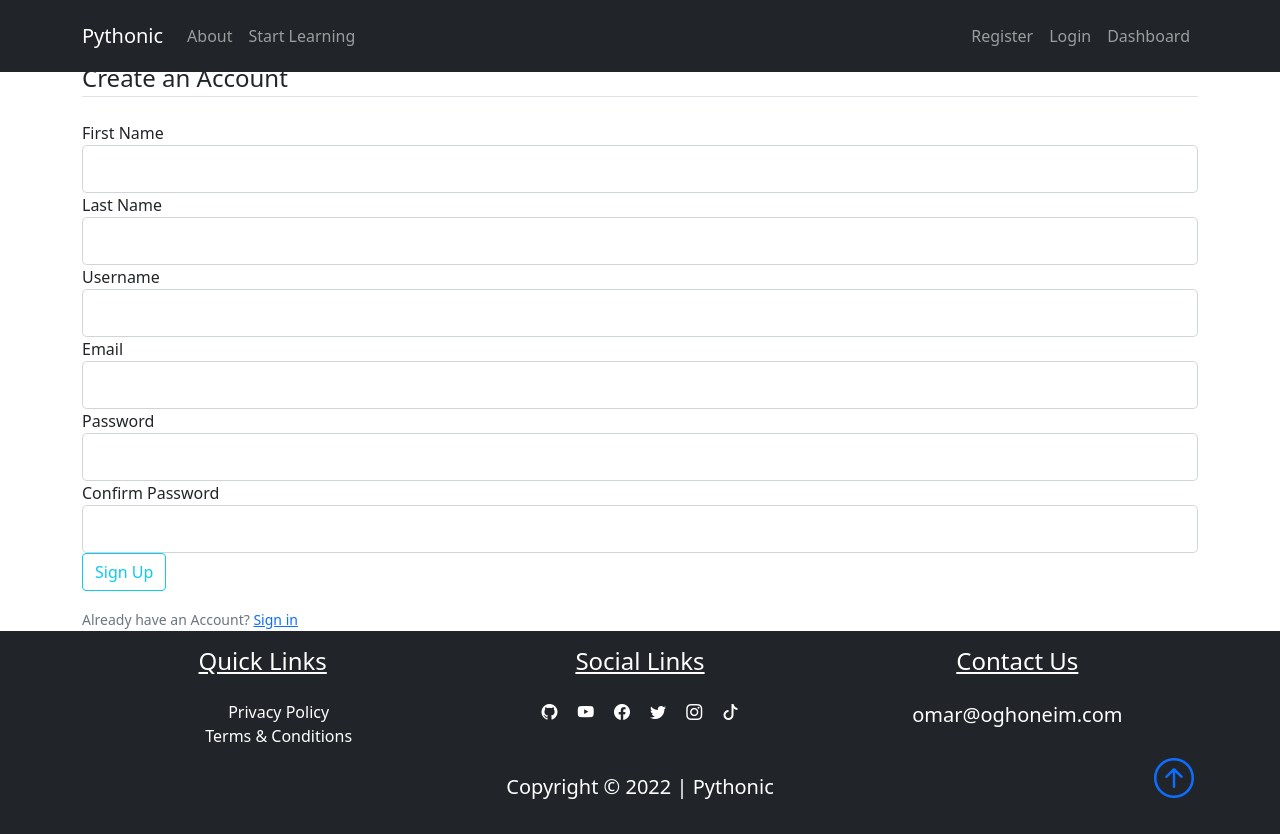
After one commit to yousefxElsalahawy/EduCorses-Webstack-Portfolio-Project0, a Flask app: page /register in a window 1280 px wide. The commit adds this page. Run offline with Flask 3, Linux system fonts and the light colour scheme.

Commit message:
Create registration and login forms, implement secret key for app security, set up routes for forms, and add templates for registration and login forms with validation

```diff
--- a/app.py
+++ b/app.py
@@ -1,16 +1,118 @@
-from flask import Flask
+from flask import Flask, render_template, url_for, flash, redirect
+from forms import RegistrationForm, LoginForm
 
 app = Flask(__name__)
+
+app.config[
+    "SECRET_KEY"
+] = "62913a7dac3933f87a84626fcdeaaf9e2653f0a000843efd9bf2b31ba4767402"
+
+lessons = [
+    {
+        "title": "Request Library Course",
+        "course": "Python",
+        "author": "Omar",
+        "thumbnail": "thumbnail.jpg",
+    },
+    {
+        "title": "Request Library Course",
+        "course": "Python",
+        "author": "Omar",
+        "thumbnail": "thumbnail.jpg",
+    },
+    {
+        "title": "Request Library Course",
+        "course": "Python",
+        "author": "Omar",
+        "thumbnail": "thumbnail.jpg",
+    },
+    {
+        "title": "Request Library Course",
+        "course": "Python",
+        "author": "Omar",
+        "thumbnail": "thumbnail.jpg",
+    },
+    {
+        "title": "Request Library Course",
+        "course": "Python",
+        "author": "Omar",
+        "thumbnail": "thumbnail.jpg",
+    },
+    {
+        "title": "Request Library Course",
+        "course": "Python",
+        "author": "Omar",
+        "thumbnail": "thumbnail.jpg",
+    },
+]
+
+courses = [
+    {
+        "name": "Python",
+        "icon": "python.svg",
+        "description": "Lorem ipsum dolor sit amet consectetur adipisicing elit. Neque quidem nihil dolor officiis at magni!",
+    },
+    {
+        "name": "Data Analysis",
+        "icon": "analysis.png",
+        "description": "Lorem ipsum dolor sit amet consectetur adipisicing elit. Neque quidem nihil dolor officiis at magni!",
+    },
+    {
+        "name": "Machine Learning",
+        "icon": "machine-learning.png",
+        "description": "Lorem ipsum dolor sit amet consectetur adipisicing elit. Neque quidem nihil dolor officiis at magni!",
+    },
+    {
+        "name": "Web Design",
+        "icon": "web.png",
+        "description": "Lorem ipsum dolor sit amet consectetur adipisicing elit. Neque quidem nihil dolor officiis at magni!",
+    },
+    {
+        "name": "Blockchain",
+        "icon": "blockchain.png",
+        "description": "Lorem ipsum dolor sit amet consectetur adipisicing elit. Neque quidem nihil dolor officiis at magni!",
+    },
+    {
+        "name": "Tips & Tricks",
+        "icon": "idea.png",
+        "description": "Lorem ipsum dolor sit amet consectetur adipisicing elit. Neque quidem nihil dolor officiis at magni!",
+    },
+]
+
 
 @app.route("/")
 @app.route("/home")
 def home():
-    return "<h1> Home page </h1>"
+    return render_template("home.html", lessons=lessons, courses=courses)
 
 
 @app.route("/about")
 def about():
-    return "<h1> About page </h1>"
+    return render_template("about.html", title="About")
+
+
+@app.route("/register", methods=["GET", "POST"])
+def register():
+    form = RegistrationForm()
+    if form.validate_on_submit():
+        flash(f"Account created successfully for {form.username.data}", "success")
+        return redirect(url_for("home"))
+    return render_template("register.html", title="Register", form=form)
+
+
+@app.route("/login", methods=["GET", "POST"])
+def login():
+    form = LoginForm()
+    if form.validate_on_submit():
+        if (
+            form.email.data == "omar@email.com"
+            and form.password.data == "PASS!!word123"
+        ):
+            flash("You have been logged in!", "success")
+            return redirect(url_for("home"))
+        else:
+            flash("Login Unsuccessful. Please check credentials", "danger")
+    return render_template("login.html", title="Login", form=form)
 
 
 if __name__ == "__main__":
--- /dev/null
+++ b/forms.py
@@ -0,0 +1,40 @@
+from tokenize import String
+from flask_wtf import FlaskForm
+from wtforms import StringField, PasswordField, SubmitField, BooleanField
+from wtforms.validators import DataRequired, Length, Email, Regexp, EqualTo
+
+
+class RegistrationForm(FlaskForm):
+    fname = StringField(
+        "First Name", validators=[DataRequired(), Length(min=2, max=25)]
+    )
+    lname = StringField("Last Name", validators=[DataRequired(), Length(min=2, max=25)])
+    username = StringField(
+        "Username", validators=[DataRequired(), Length(min=2, max=25)]
+    )
+    email = StringField("Email", validators=[DataRequired(), Email()])
+    password = PasswordField(
+        "Password",
+        validators=[
+            DataRequired(),
+            Regexp(
+                "^(?=.*[a-z])(?=.*[A-Z])(?=.*\d)(?=.*[@$!%*?&_])[A-Za-z\d@$!%*?&_]{8,32}$"
+            ),
+        ],
+    )
+    confirm_password = PasswordField(
+        "Confirm Password", validators=[DataRequired(), EqualTo("password")]
+    )
+    submit = SubmitField("Sign Up")
+
+
+class LoginForm(FlaskForm):
+    email = StringField("Email", validators=[DataRequired(), Email()])
+    password = PasswordField(
+        "Password",
+        validators=[
+            DataRequired(),
+        ],
+    )
+    remember = BooleanField("Remember Me")
+    submit = SubmitField("Log In")
--- a/templates/layout.html
+++ b/templates/layout.html
@@ -20,14 +20,14 @@
     <!-- Navbar -->
     <nav class="navbar navbar-expand-lg bg-dark navbar-dark py-3 fixed-top">
         <div class="container">
-            <a href="#home" class="navbar-brand">Pythonic</a>
+            <a href="{{url_for('home')}}" class="navbar-brand">Pythonic</a>
             <button class="navbar-toggler" type="button" data-bs-toggle="collapse" data-bs-target="#navmenu">
                 <span class="navbar-toggler-icon"></span>
             </button>
             <div class="collapse navbar-collapse" id="navmenu">
                 <ul class="navbar-nav">
                     <li class="nav-item">
-                        <a href="#about" class="nav-link">About</a>
+                        <a href="{{url_for('about')}}" class="nav-link">About</a>
                     </li>
                     <li class="nav-item">
                         <a href="#learn" class="nav-link">Start Learning</a>
@@ -36,10 +36,10 @@
                 <!-- User Links -->
                 <ul class="navbar-nav ms-auto">
                     <li class="nav-item">
-                        <a href="#register" class="nav-link">Register</a>
+                        <a href="{{ url_for('register') }}" class="nav-link">Register</a>
                     </li>
                     <li class="nav-item">
-                        <a href="#login" class="nav-link">Login</a>
+                        <a href="{{ url_for('login') }}" class="nav-link">Login</a>
                     </li>
                     <li class="nav-item">
                         <a href="#dashboard" class="nav-link">Dashboard</a>
@@ -48,6 +48,16 @@
             </div>
         </div>
     </nav>
+    {% with messages = get_flashed_messages(with_categories=true) %}
+    {% if messages %}
+    {% for category, message in messages %}
+    <div class="alert alert-{{category}} text-center">
+        {{message}}
+    </div>
+    {% endfor %}
+
+    {% endif %}
+    {% endwith %}
     {% block content%} {% endblock %}
     <!-- footer -->
 
--- /dev/null
+++ b/templates/register.html
@@ -0,0 +1,104 @@
+{%extends "layout.html"%}
+{% block content%}
+<div class="container mt-auto align-items-center">
+    <form action="" method="POST">
+        {{ form.hidden_tag()}}
+        <fieldset class="form-group">
+            <legend class="border-bottom mb-4"> Create an Account</legend>
+            <div class="form-group">
+                {{ form.fname.label(class='form-control-label')}}
+                {% if form.fname.errors%}
+                {{ form.fname(class='form-control form-control-lg is-invalid')}}
+                <div class="invalid-feedback">
+                    {% for error in form.fname.errors %}
+                    <span>{{error}}</span>
+                    {% endfor %}
+                </div>
+                {% else %}
+                {{ form.fname(class='form-control form-control-lg')}}
+                {% endif %}
+
+            </div>
+            <div class="form-group">
+                {{ form.lname.label(class='form-control-label')}}
+                {% if form.lname.errors%}
+                {{ form.lname(class='form-control form-control-lg is-invalid')}}
+                <div class="invalid-feedback">
+                    {% for error in form.lname.errors %}
+                    <span>{{error}}</span>
+                    {% endfor %}
+                </div>
+                {% else %}
+                {{ form.lname(class='form-control form-control-lg')}}
+                {% endif %}
+
+            </div>
+            <div class="form-group">
+                {{ form.username.label(class='form-control-label')}}
+                {% if form.username.errors%}
+                {{ form.username(class='form-control form-control-lg is-invalid')}}
+                <div class="invalid-feedback">
+                    {% for error in form.username.errors %}
+                    <span>{{error}}</span>
+                    {% endfor %}
+                </div>
+                {% else %}
+                {{ form.username(class='form-control form-control-lg')}}
+                {% endif %}
+
+            </div>
+            <div class="form-group">
+                {{ form.email.label(class='form-control-label')}}
+                {% if form.email.errors%}
+                {{ form.email(class='form-control form-control-lg is-invalid')}}
+                <div class="invalid-feedback">
+                    {% for error in form.email.errors %}
+                    <span>{{error}}</span>
+                    {% endfor %}
+                </div>
+                {% else %}
+                {{ form.email(class='form-control form-control-lg')}}
+                {% endif %}
+
+            </div>
+            <div class="form-group">
+                {{ form.password.label(class='form-control-label')}}
+                {% if form.password.errors%}
+                {{ form.password(class='form-control form-control-lg is-invalid')}}
+                <div class="invalid-feedback">
+                    {% for error in form.password.errors %}
+                    <span>{{error}}</span>
+                    {% endfor %}
+                </div>
+                {% else %}
+                {{ form.password(class='form-control form-control-lg')}}
+                {% endif %}
+
+            </div>
+            <div class="form-group">
+                {{ form.confirm_password.label(class='form-control-label')}}
+                {% if form.confirm_password.errors%}
+                {{ form.confirm_password(class='form-control form-control-lg is-invalid')}}
+                <div class="invalid-feedback">
+                    {% for error in form.confirm_password.errors %}
+                    <span>{{error}}</span>
+                    {% endfor %}
+                </div>
+                {% else %}
+                {{ form.confirm_password(class='form-control form-control-lg')}}
+                {% endif %}
+
+            </div>
+            <div class="form-group">
+                {{ form.submit(class='btn btn-outline-info')}}
+            </div>
+        </fieldset>
+    </form>
+    <div class="broder-top pt-3">
+        <small class="text-muted">
+            Already have an Account?
+            <a href="{{url_for('login')}}" class="ml-2">Sign in</a>
+        </small>
+    </div>
+</div>
+{% endblock content %}
```
Also changed, not shown: templates/home.html (+2 -5 lines), templates/login.html (added, +55 -0 lines), static/Leonardo_Phoenix_09_A_captivating_image_featuring_icons_and_sy_0.jpg (deleted), static/main.jpg, static/thumbnail.jpg, static/رؤؤر.jpg (added).
